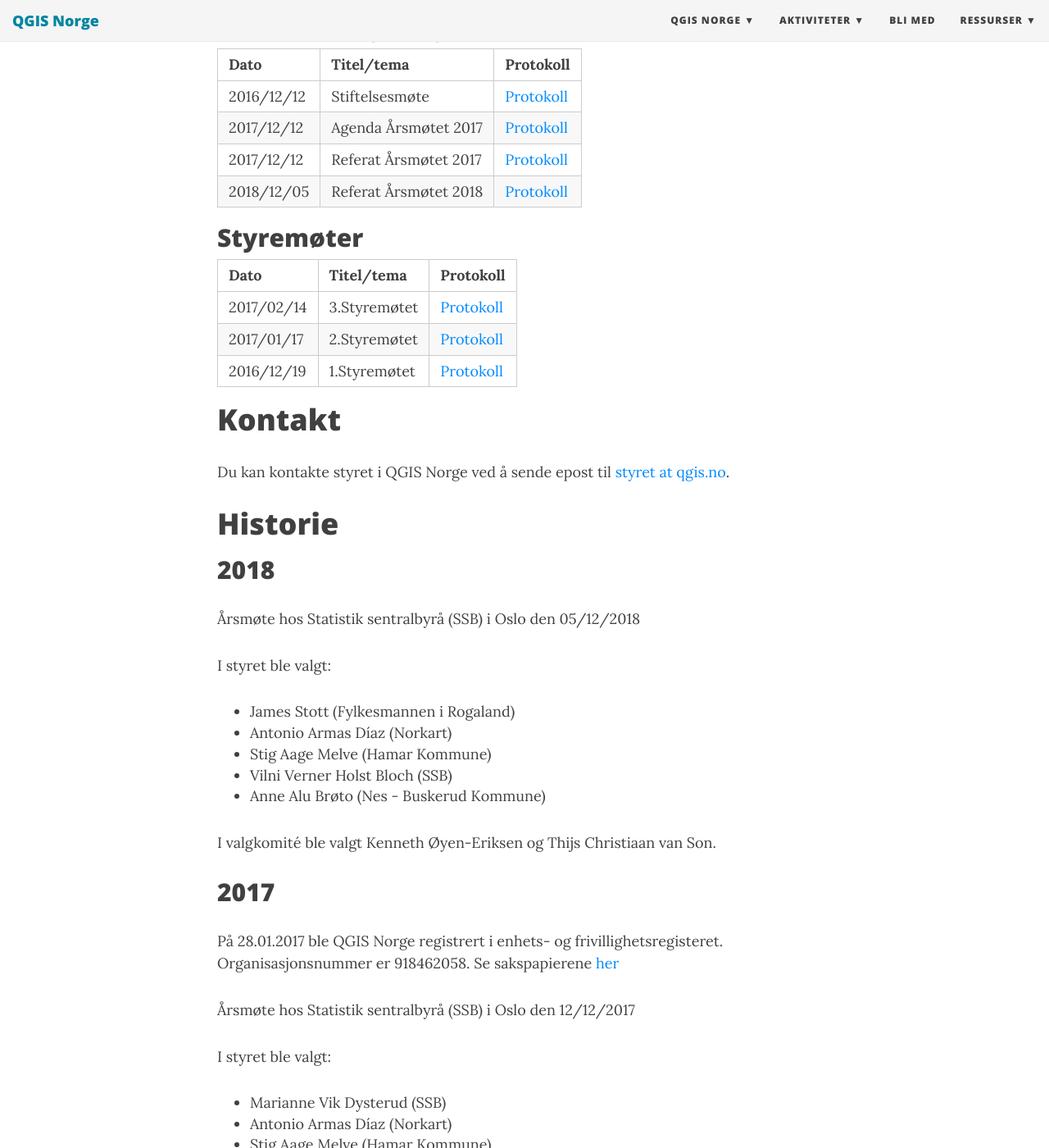
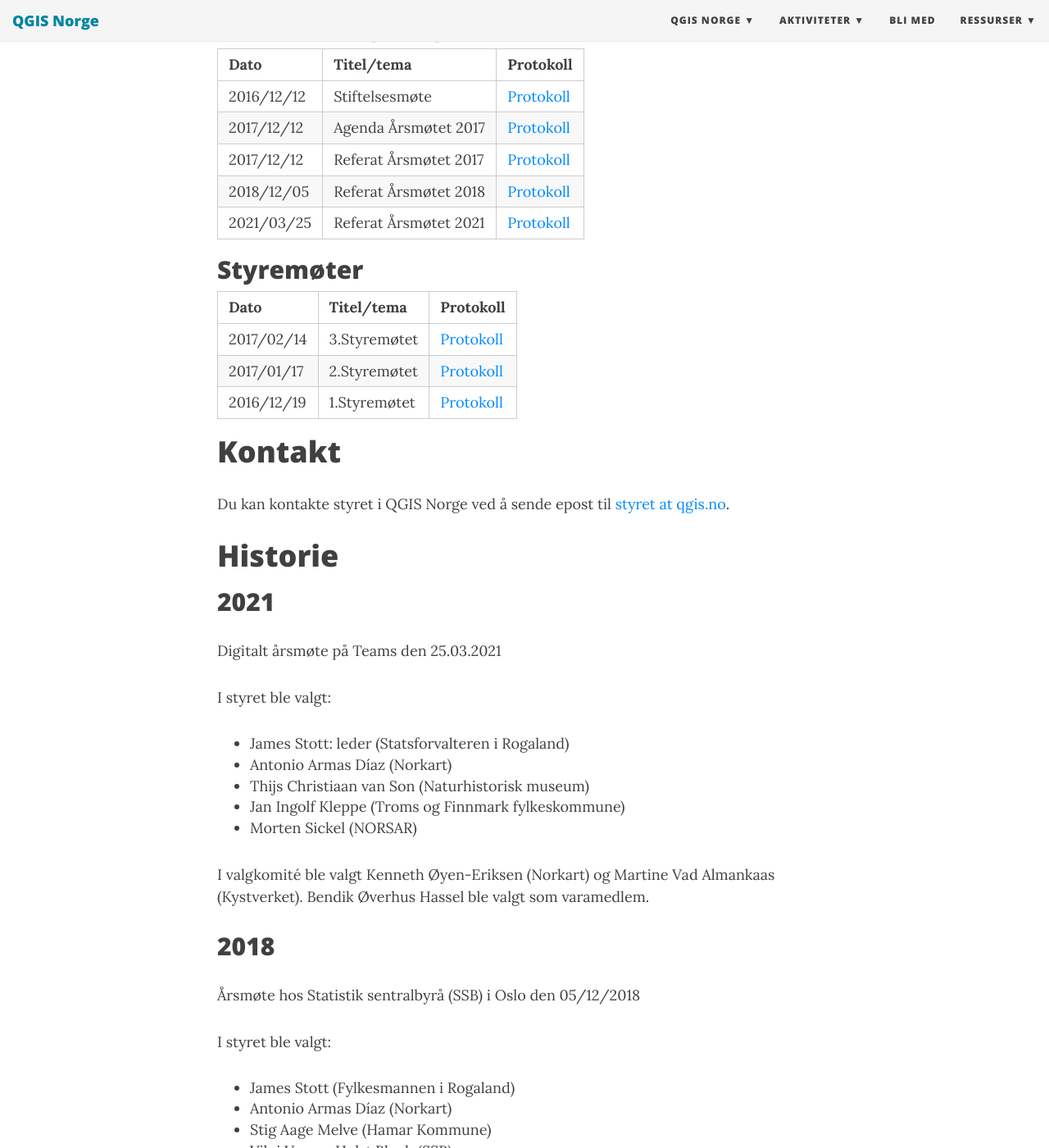
Before and after one commit to qgisnorge/qgisnorge.github.io, a Jekyll site: the page built from omoss.md, in a window 1280 px wide and 1400 px high, scrolled down 808 px. Shown: the whole window at 82% size. Built offline with Jekyll 4.4.1, drawn with Linux system fonts in a browser that asks for light colours; nearby versions of some CDN libraries.

Commit message:
Oppdatering etter årsmøtet

```diff
--- a/omoss.md
+++ b/omoss.md
@@ -27,6 +27,7 @@ Nedenfor kan du finne protokoller fra års- og styremøter.
 |2017/12/12|Agenda Årsmøtet 2017|[Protokoll](https://github.com/qgisnorge/qgisnorge.github.io/blob/master/dokumenter/aarsmoeter/Agenda_Aarsmoete_QGIS_Norge_2017.pdf)|
 |2017/12/12|Referat Årsmøtet 2017|[Protokoll](https://github.com/qgisnorge/qgisnorge.github.io/blob/master/dokumenter/aarsmoeter/Referat_Aarsmøte_QGIS_Norge_2017.pdf)|
 |2018/12/05|Referat Årsmøtet 2018|[Protokoll](https://github.com/qgisnorge/qgisnorge.github.io/blob/master/dokumenter/aarsmoeter/Referat_QGIS_Norge_aarsmoete_2018.pdf)|
+|2021/03/25|Referat Årsmøtet 2021|[Protokoll](https://github.com/qgisnorge/qgisnorge.github.io/blob/master/dokumenter/aarsmoeter/QGIS_aarsmøte_20210325.pdf)|
 
 ## Styremøter
 
@@ -41,6 +42,20 @@ Nedenfor kan du finne protokoller fra års- og styremøter.
 Du kan kontakte styret i QGIS Norge ved å sende epost til [styret at qgis.no](mailto:styret@qgis.no).
 
 # Historie
+
+## 2021
+
+Digitalt årsmøte på Teams den 25.03.2021
+
+I styret ble valgt:
+
+- James Stott: leder (Statsforvalteren i Rogaland)
+- Antonio Armas Díaz (Norkart)
+- Thijs Christiaan van Son (Naturhistorisk museum)
+- Jan Ingolf Kleppe (Troms og Finnmark fylkeskommune)
+- Morten Sickel (NORSAR)
+
+I valgkomité ble valgt Kenneth Øyen-Eriksen (Norkart) og Martine Vad Almankaas (Kystverket). Bendik Øverhus Hassel ble valgt som varamedlem.
 
 ## 2018
 
```
Also changed, not shown: 2 other files.
